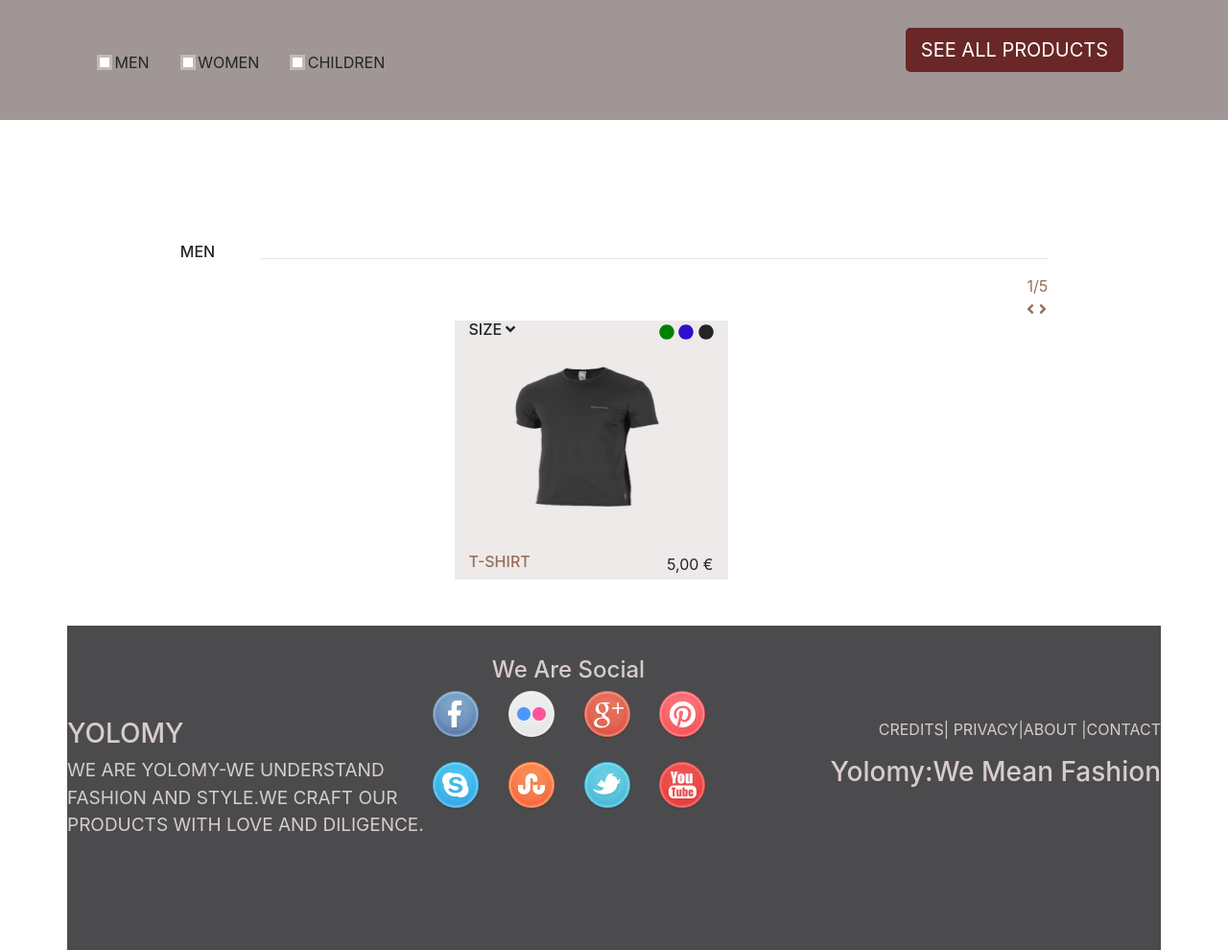
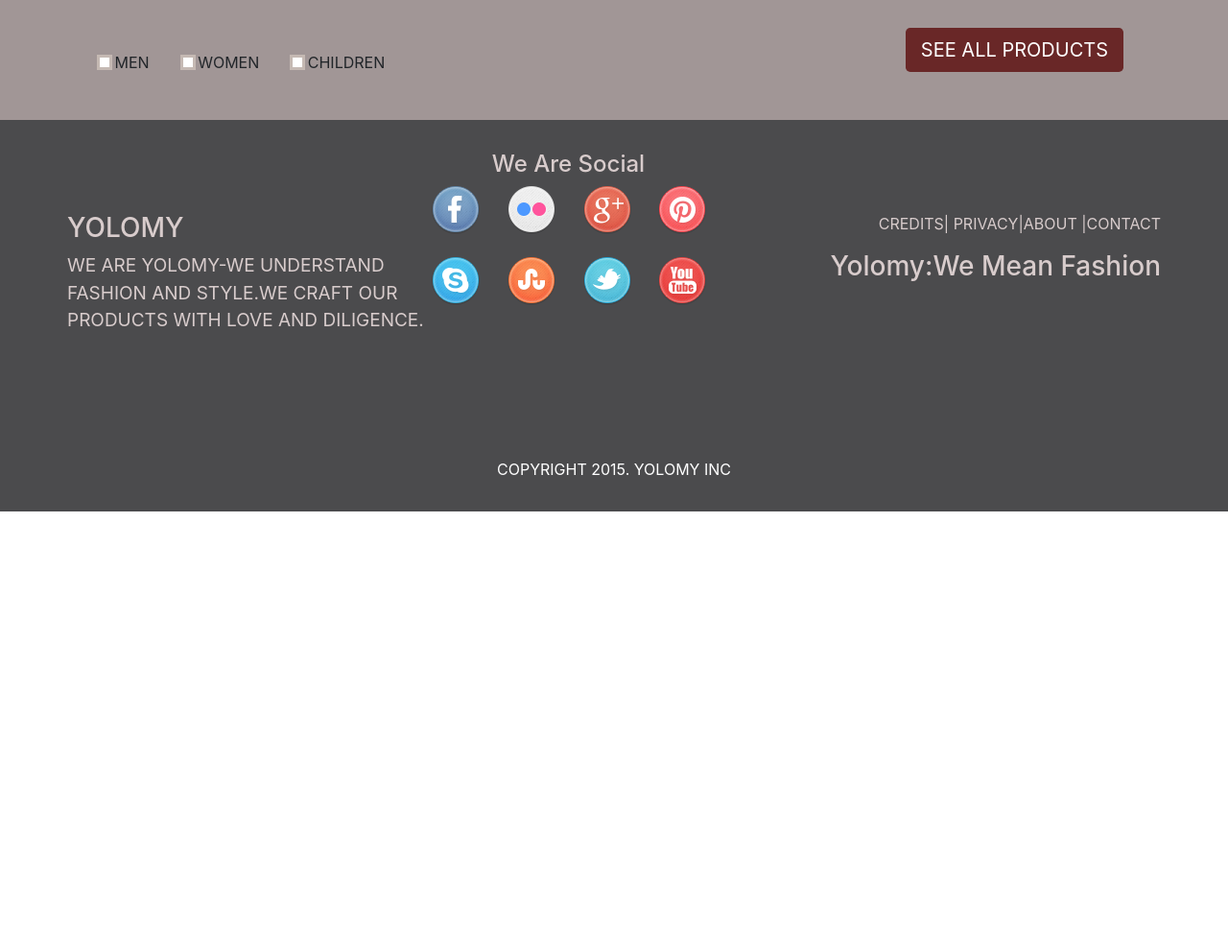
Before and after one commit to DevSheila/yolomy.github.io, a plain HTML site: page index.html in a window 1280 px wide. Shown: the part 740-1730 px from the top of the page at 96% size. After the commit the page ends 1273 px from the top, so only its background shows below. Drawn offline with nearby package versions, Linux system fonts and the light colour scheme; files whose address does not match are found by name.

```diff
--- a/index.html
+++ b/index.html
@@ -104,45 +104,6 @@
 
     </section>
     <!-- products -->
-    <section class="product-grid">
-
-        <div class="container">
-
-
-
-            <div class="row d-flex justify-content-center">
-
-           <div class="products men">
-            <div class="category-men d-flex justify-content-center ">
-                <h6>MEN</h6>
-                <hr class="ml-5  d-flex align-item-center" style="width: 820px;">
-
-            </div>
-
-            <div class="page-scroll float-right ml-auto ">
-                <div>1/5</div>
-                <div><i class="fas fa-angle-left"></i> <i class="fas fa-angle-right"></i></div>
-            </div>
-           </div>
-                <!-- product 1 -->
-                <div class="product-item products  col-lg-3 col-md-3 men" id="aproducts">
-                    <div class="product_info">
-                        <h6 class="product_size float-left">SIZE <i class="fas fa-angle-down"></i></h6>
-                        <div class="product_color float-right"><i class="fas fa-circle icon_green"></i> <i class="fas fa-circle icon_blue"></i> <i class="fas fa-circle icon_black"></i></div>
-                    </div>
-                    <div class=" d-flex justify-content-center py-5">
-                        <img class="product_image" src="public/images/products/tshirt.png" alt="">
-                    </div>
-
-                    <div class="product_info">
-                        <h6 class="product_name float-left ">T-SHIRT</h6>
-                        <div class="product_price float-right">5,00 &euro; </div>
-                    </div>
-                </div>
-
-
-
-
 
     <footer class="footer-section">
         <div class="container">
```
